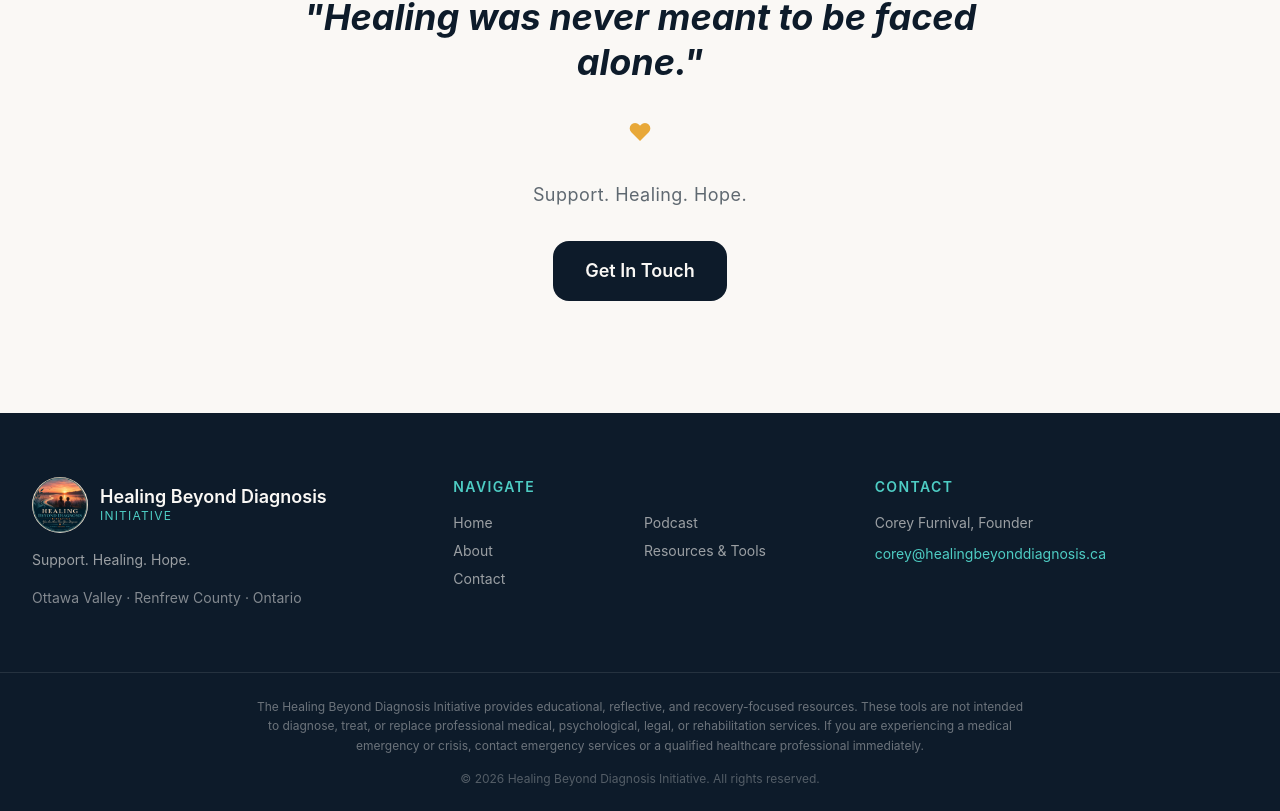
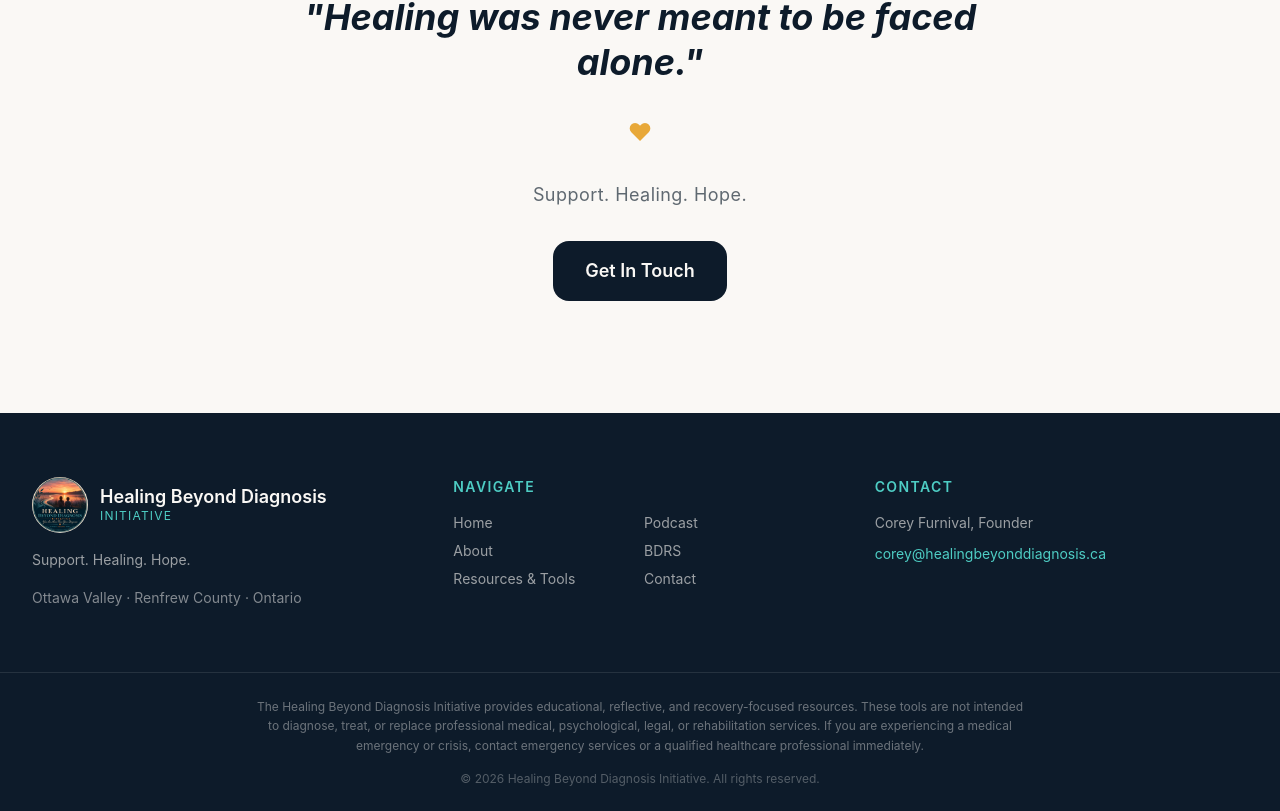
Before and after one commit to healingbeyond/hbd-website, a React (Vite) app: page / in a window 1280 px wide. Shown: the part 5107-5918 px from the top of the page. Built offline with nearby package versions, Linux system fonts and the light colour scheme; no server answers.

Commit message:
Add BDRS footer link

```diff
--- a/src/components/Footer.tsx
+++ b/src/components/Footer.tsx
@@ -30,6 +30,7 @@ export function Footer() {
               <Link to="/" className="text-cream/60 hover:text-teal transition-colors text-sm">Home</Link>
               <Link to="/podcast" className="text-cream/60 hover:text-teal transition-colors text-sm">Podcast</Link>
               <Link to="/about" className="text-cream/60 hover:text-teal transition-colors text-sm">About</Link>
+              <Link to="/bdrs" className="text-cream/60 hover:text-teal transition-colors text-sm">BDRS</Link>
               <Link to="/resources" className="text-cream/60 hover:text-teal transition-colors text-sm">Resources & Tools</Link>
               <Link to="/contact" className="text-cream/60 hover:text-teal transition-colors text-sm">Contact</Link>
             </div>
```
